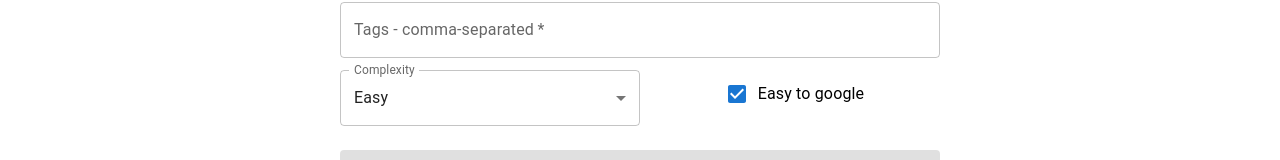
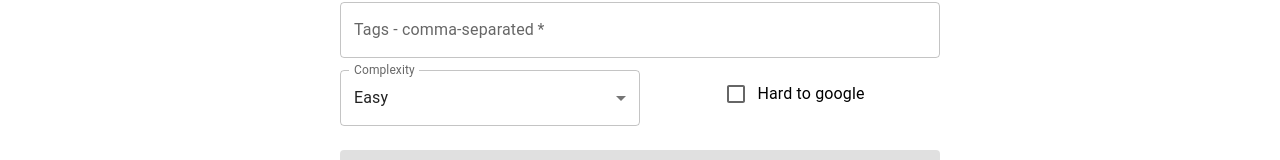
Before and after one commit to Sverdiyev/InterviewHelperFE, a React (Create React App) app: page /add-question in a window 1280 px wide. Shown: the part 430-590 px from the top of the page. Built offline with nearby package versions, Linux system fonts and the light colour scheme.

Commit message:
fix easy to google

```diff
--- a/src/components/Question/QuestionForm.js
+++ b/src/components/Question/QuestionForm.js
@@ -85,13 +85,8 @@ function QuestionForm({
         </Grid>
         <FormControlLabel
           sx={{ margin: '0 auto' }}
-          control={
-            <Checkbox
-              defaultChecked
-              onChange={(e) => (hardToGoogleRef.current = e.target.checked)}
-            />
-          }
-          label="Easy to google"
+          control={<Checkbox onChange={(e) => (hardToGoogleRef.current = e.target.checked)} />}
+          label="Hard to google"
         />
       </Grid>
       <SubmitButton disabled={!headingIsValid}>{buttonText}</SubmitButton>
```
